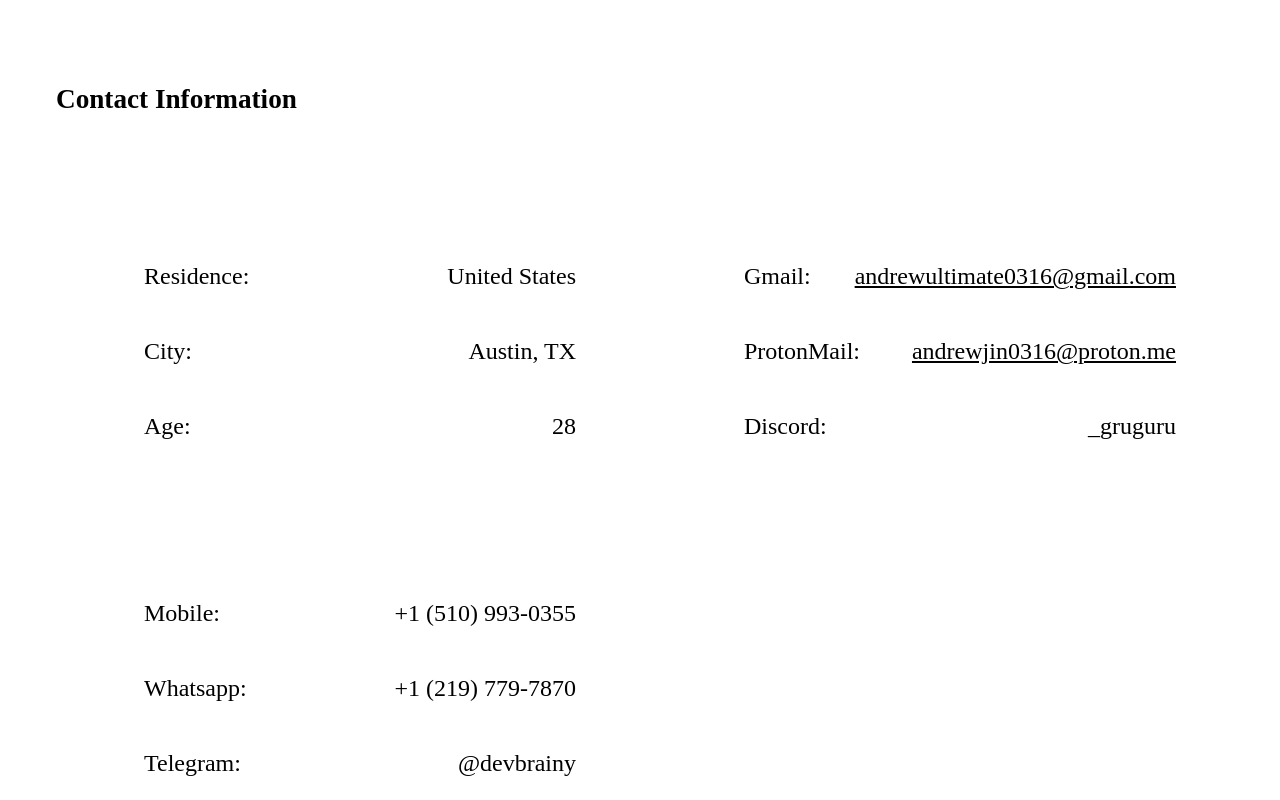
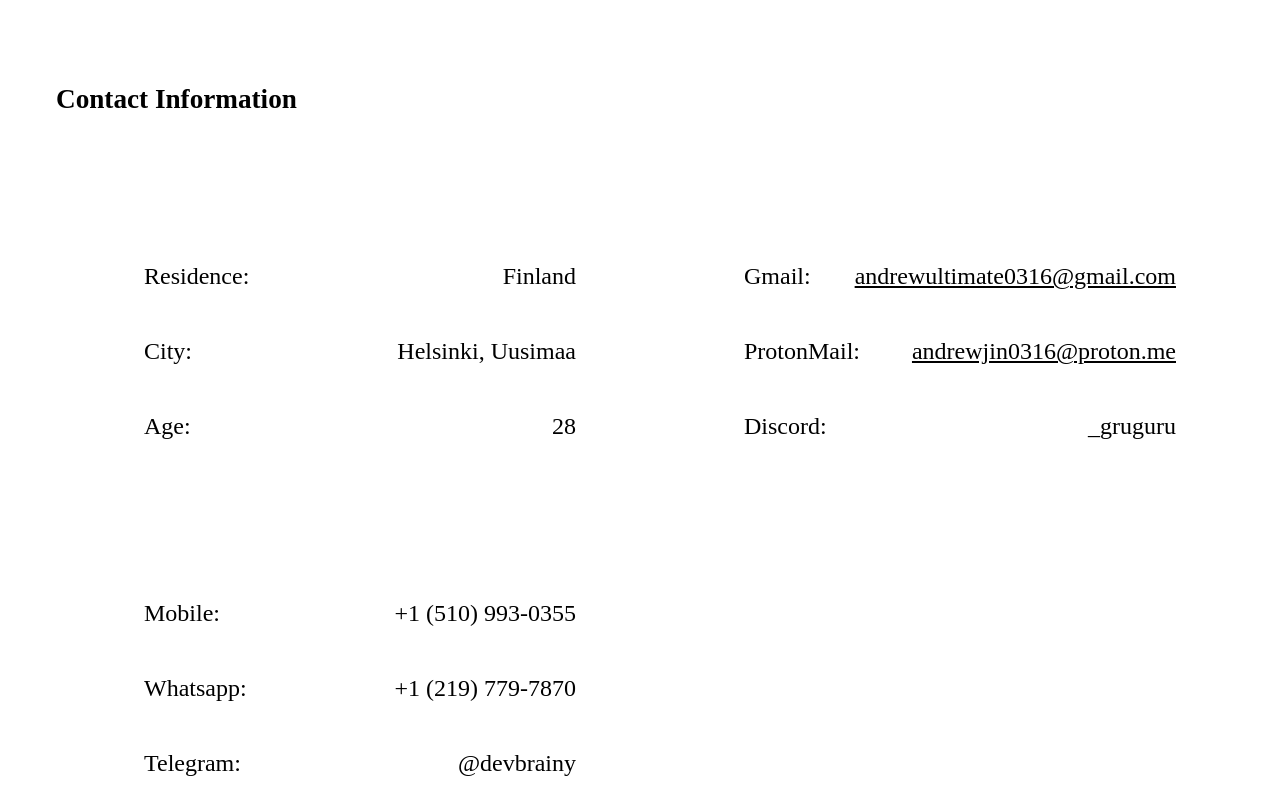
Before and after one commit to blue0316/zivotak31, a Next.js app: page /contact in a window 1280 px wide. Shown: the top 800 px of the page. Built offline with nearby package versions, Linux system fonts and the light colour scheme.

Commit message:
update location

```diff
--- a/src/components/layouts/aside/aside.component.tsx
+++ b/src/components/layouts/aside/aside.component.tsx
@@ -78,11 +78,11 @@ const Aside = () =>
                 <ul className={styles.asideInformationPersonalList}>
                     <li className={styles.asideInformationPersonalListItem}>
                         <span>{t('common:aside.2.residence')}:</span>
-                        <span>United States</span>
+                        <span>Finland</span>
                     </li>
                     <li className={styles.asideInformationPersonalListItem}>
                         <span>{t('common:aside.3.city')}:</span>
-                        <span>Austin, TX</span>
+                        <span>Helsinki, Uusimaa</span>
                     </li>
                     <li className={styles.asideInformationPersonalListItem}>
                         <span>{t('common:aside.4.age')}:</span>
--- a/src/pages/_document.tsx
+++ b/src/pages/_document.tsx
@@ -19,7 +19,7 @@ class IQDocument extends Document
                     <meta name='Classification' content='Portfolio'/>
                     <meta name='subject' content='Abdrew Stark Full-Stack Developer & Graphic Designer'/>
                     <meta name='description' content="Abdrew Stark Full-Stack Developer & Graphic Designer. Abdrew Stark focuses on JavaScript-related technologies like Typescript, NodeJS and React. Abdrew Stark is also an experienced graphic designer and proficient in Adobe Photoshop, Adobe Illustrator, Adobe Premiere Pro and Gimp software's."/>
-                    <meta name='keywords' content='Abdrew Stark, Abdrew Stark Portfolio, Full-Stack Developer, Developer, Austin, TX USA, JavaScript, TypeScript, Graphic Designer'/>
+                    <meta name='keywords' content='Abdrew Stark, Abdrew Stark Portfolio, Full-Stack Developer, Developer, Helsinki, Uusimaa Finland, JavaScript, TypeScript, Graphic Designer'/>
                     <meta name='author' content='Abdrew Stark'/>
 
                     <meta property='og:type' content='website'/>
--- a/src/pages/contact.tsx
+++ b/src/pages/contact.tsx
@@ -60,11 +60,11 @@ const Contact: NextPage = () =>
                         <ul className={styles.contactCardsCardList}>
                             <li className={styles.contactCardsCardListItem}>
                                 <span>Residence:</span>
-                                <span>United States</span>
+                                <span>Finland</span>
                             </li>
                             <li className={styles.contactCardsCardListItem}>
                                 <span>City:</span>
-                                <span>Austin, TX</span>
+                                <span>Helsinki, Uusimaa</span>
                             </li>
                             <li className={styles.contactCardsCardListItem}>
                                 <span>Age:</span>
```
